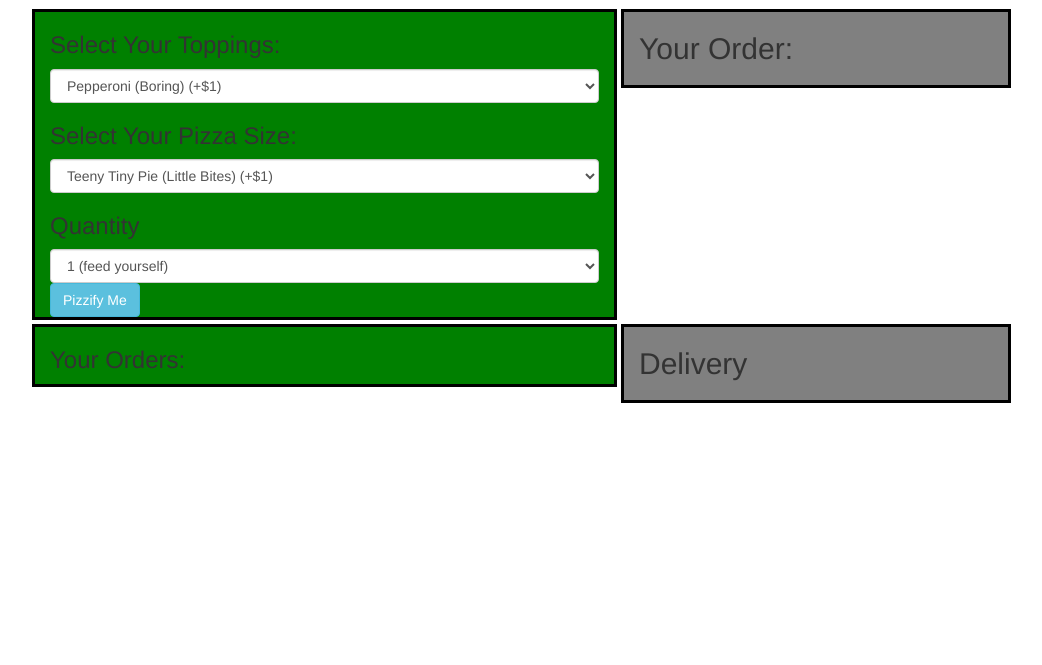
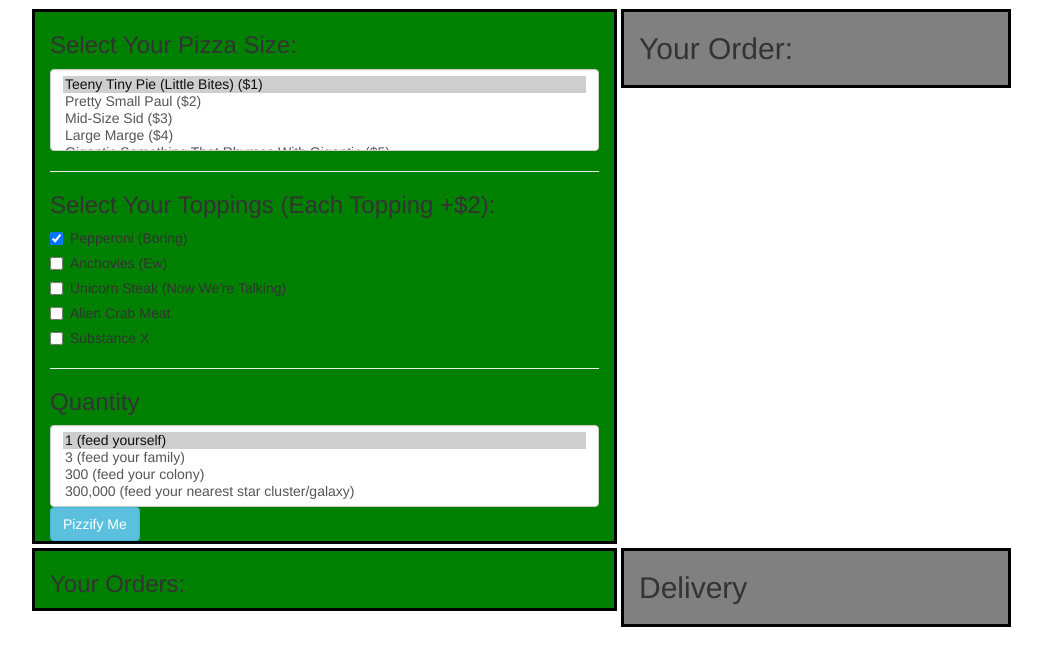
Before and after one commit to AdamCraig/order-pizza, a plain HTML site: page index.html in a window 1280 px wide. Shown: the part 119-784 px from the top of the page, without its empty margins (25-1067 px from the left). Drawn offline with Linux system fonts and the light colour scheme.

Commit message:
add functionality for multiple topping choices and proper price adjustment for each added topping, rearranged layout of order form

```diff
--- a/index.html
+++ b/index.html
@@ -17,28 +17,57 @@
       <div class="row">
         <div class="col-md-6" id="box1">
           <form id="new-order">
-          <!-- First dropdown (Toppings) -->
-          <h3>Select Your Toppings:</h3>
-          <select class="form-control new-topping">
-            <option id="topping1" value="1">Pepperoni (Boring) (+$1)</option>
-            <option id="topping2" value="2">Anchovies (Ew) (+$1)</option>
-            <option id="topping3" value="3">Unicorn Steak (Now We're Talking) (+$2)</option>
-            <option id="topping4" value="4">Alien Crab Meat (+$2)</option>
-            <option id="topping5" value="5">Substance X (+$3)</option>
+
+          <!-- First dropdown (Size) -->
+          <h3>Select Your Pizza Size:</h3>
+          <select multiple class="form-control new-size">
+            <option id="size1" value="1" selected>Teeny Tiny Pie (Little Bites) ($1)</option>
+            <option id="size2" value="2">Pretty Small Paul ($2)</option>
+            <option id="size3" value="3">Mid-Size Sid ($3)</option>
+            <option id="size4" value="4">Large Marge ($4)</option>
+            <option id="size5" value="5">Gigantic Something That Rhymes With Gigantic ($5)</option>
           </select>
-          <!-- Second dropdown (Time) -->
-          <h3>Select Your Pizza Size:</h3>
-          <select class="form-control new-size">
-            <option id="size1" value="1">Teeny Tiny Pie (Little Bites) (+$1)</option>
-            <option id="size2" value="2">Pretty Small Paul (+$2)</option>
-            <option id="size3" value="3">Mid-Size Sid (+$3)</option>
-            <option id="size4" value="4">Large Marge (+$4)</option>
-            <option id="size5" value="5">Gigantic Something That Rhymes With Gigantic (+$5)</option>
-          </select>
-          <!-- Third dropdown (Age) -->
+          <hr>
+
+          <!-- First Set of Checkboxes (Toppings) -->
+          <h3>Select Your Toppings (Each Topping +$2):</h3>
+
+          <div class="checkbox">
+            <label>
+              <input type="checkbox" class="toppingsCheck" id="chkBox1" value="Pepperoni" checked>Pepperoni (Boring)
+            </label>
+          </div>
+
+          <div class="checkbox">
+            <label>
+              <input type="checkbox" class="toppingsCheck" id="chkBox2" value="Anchovies">Anchovies (Ew)
+            </label>
+          </div>
+
+          <div class="checkbox">
+            <label>
+              <input type="checkbox" class="toppingsCheck" id="chkBox3" value="UnicornSteak">Unicorn Steak (Now We're Talking)
+            </label>
+          </div>
+
+          <div class="checkbox">
+            <label>
+              <input type="checkbox" class="toppingsCheck" id="chkBox4" value="CrabMeat">Alien Crab Meat
+            </label>
+          </div>
+
+          <div class="checkbox">
+            <label>
+              <input type="checkbox" class="toppingsCheck" id="chkBox5" value="SubstanceX">Substance X
+            </label>
+          </div>
+
+          <hr>
+
+          <!-- Second dropdown (Quantity) -->
           <h3>Quantity</h3>
-          <select class="form-control new-quantity">
-            <option id="quantity1" value="1">1 (feed yourself)</option>
+          <select multiple class="form-control new-quantity">
+            <option id="quantity1" value="1" selected>1 (feed yourself)</option>
             <option id="quantity2" value="2">3 (feed your family)</option>
             <option id="quantity3" value="3">300 (feed your colony)</option>
             <option id="quantity4" value="4">300,000 (feed your nearest star cluster/galaxy)</option>
@@ -60,13 +89,14 @@
       </div>
 
       <!--START SECOND ROW-->
+
       <div class="row">
         <div class="col-md-6" id="box3">
 
           <h3>Your Orders:</h3>
 
         </div>
-        <!-- First column ends -->
+
         <div class="col-md-4" id="box4">
           <div id="show-ticket">
             <h2>Delivery</h2>
--- a/js/scripts.js
+++ b/js/scripts.js
@@ -4,17 +4,10 @@ function Pizza (toppings, pizzaSize, quantity) {
   this.quantity = quantity;
 }
 
-Pizza.prototype.calculateOrderCost = function() {
+Pizza.prototype.calculateOrderCost = function(toppings) {
   var orderCost = 0;
 
-  if (this.toppings === 1 || this.toppings === 2) {
-    orderCost += 1;
-  } else if (this.toppings === 3 || this.toppings === 4) {
-    orderCost += 2;
-  } else {
-    orderCost += 3;
-  }
-
+  // checks size and adds charge accordingly
   if (this.pizzaSize === 1) {
     orderCost += 1;
   } else if (this.pizzaSize === 2) {
@@ -23,18 +16,32 @@ Pizza.prototype.calculateOrderCost = function() {
     orderCost += 3;
   } else if (this.pizzaSize === 4) {
     orderCost += 4;
+  } else if (this.pizzaSize === 5){
+    orderCost += 5;
   } else {
-    orderCost += 5;
+    orderCost += 0;
   }
 
+  // iterates through checkboxes and adds 2 for each topping checked
+  for (i = 1; i <= toppings; i++) {
+    if ($("#chkBox" + i).is(":checked")) {
+      orderCost += 2;
+    } else {
+      orderCost += 0;
+    }
+  }
+
+  // checks quantity and multiplies price accordingly
   if (this.quantity === 1) {
     orderCost *= 1;
   } else if (this.quantity === 2) {
     orderCost *= 3;
   } else if (this.quantity === 3) {
     orderCost *= 300;
+  } else if (this.quantity === 4){
+    orderCost *= 300000;
   } else {
-    orderCost *= 300000;
+    orderCost *= 1;
   }
 
   return orderCost;
@@ -45,13 +52,13 @@ $(document).ready(function() {
 
     event.preventDefault();
 
-    var inputtedToppings = parseInt( $("select.new-topping").val() );
+    var inputtedToppings = $(".toppingsCheck").length;
     var inputtedPizzaSize = parseInt( $("select.new-size").val() );
     var inputtedQuantity = parseInt( $("select.new-quantity").val() );
 
     var pizza = new Pizza(inputtedToppings, inputtedPizzaSize, inputtedQuantity);
 
-    $("#order-total").text(pizza.calculateOrderCost() + " Glorps");
+    $("#order-total").text(pizza.calculateOrderCost(inputtedToppings) + " Glorps");
 
   });
 });
```
